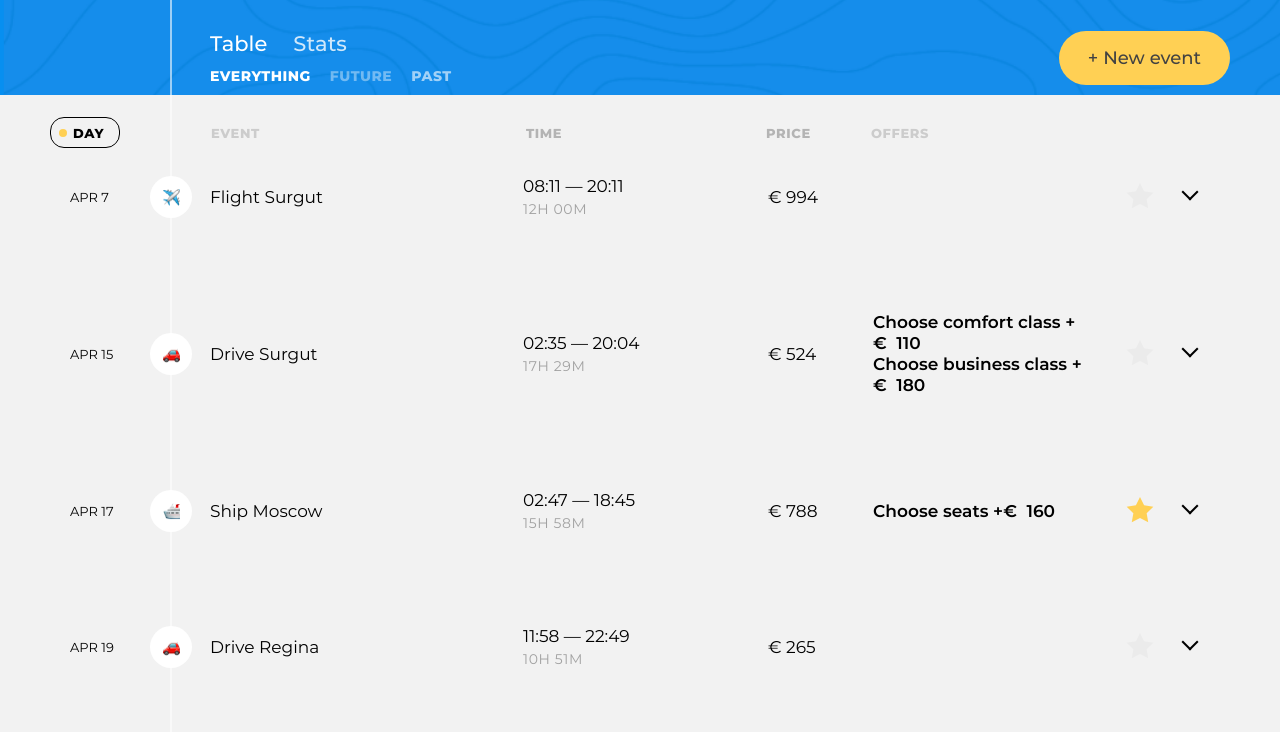
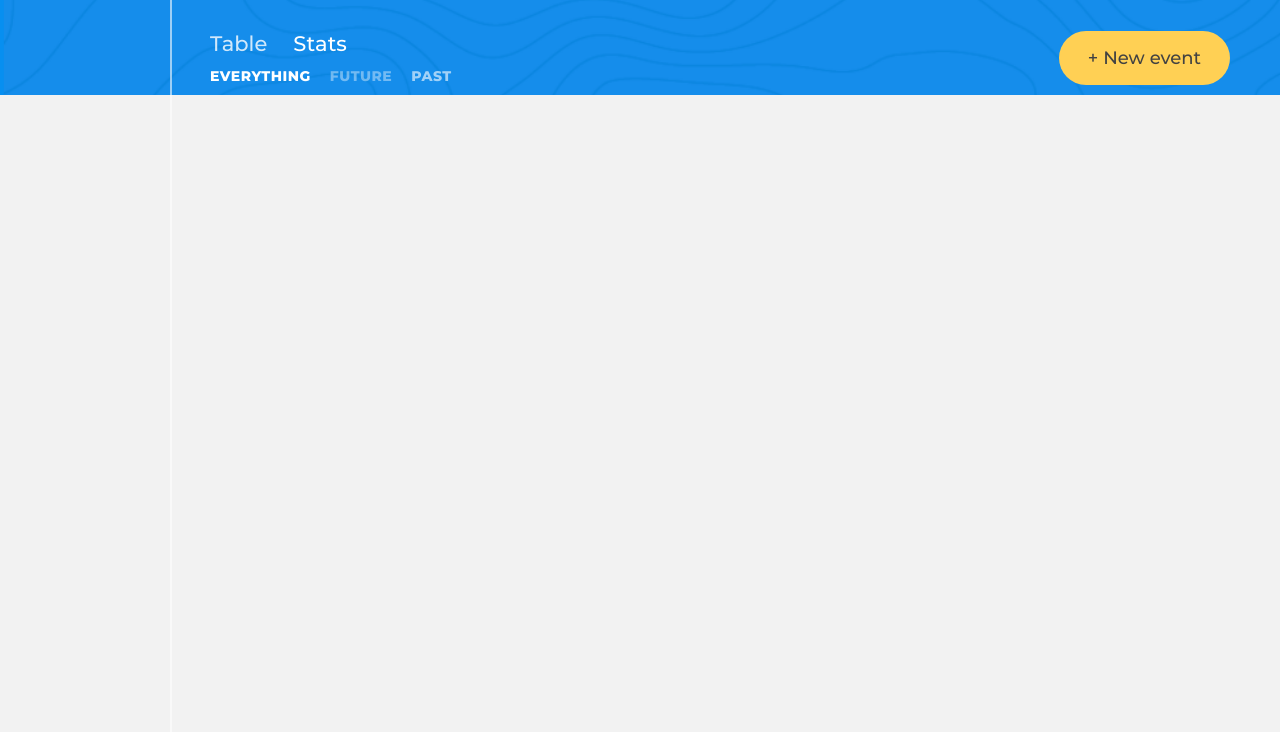
Before and after one commit to Klavionik/Big-Trip, a website built with webpack: page public/index.html in a window 1280 px wide. Both pictures are taken after a click on the link "Stats". Shown: the part 68-800 px from the top of the page. Built offline with nearby package versions, Linux system fonts and the light colour scheme.

Commit message:
Добавлен компонент StatsView, добавлена смена экранов

```diff
--- a/public/css/style.css
+++ b/public/css/style.css
@@ -981,3 +981,7 @@ main {
 
 .statistics__item:not(:last-child) {
   margin-bottom: 78px; }
+
+.hidden {
+  display: none;
+}
--- a/src/const.js
+++ b/src/const.js
@@ -42,6 +42,11 @@ const FilterType = {
   EVERYTHING: 'everything',
   FUTURE: 'future',
   PAST: 'past',
+};
+
+const MenuItem = {
+  TRIP: 'trip',
+  STATS: 'stats',
 };
 
 const OFFERS = [
@@ -134,5 +139,6 @@ export {
   SortType,
   ActionType,
   UpdateType,
-  FilterType
+  FilterType,
+  MenuItem
 };
--- a/src/main.js
+++ b/src/main.js
@@ -1,5 +1,6 @@
 import {generateEventItem, generateDestinations} from './mock/event-item';
 import MenuView from './view/menu';
+import StatsView from './view/stats';
 import {render} from './utils/common';
 import TripPresenter from './presenter/trip';
 import EventsModel from './model/events';
@@ -7,7 +8,7 @@ import FiltersModel from './model/filters';
 import FiltersPresenter from './presenter/filters';
 import OffersModel from './model/offers';
 import DestinationsModel from './model/destinations';
-import {OFFERS} from './const';
+import {OFFERS, MenuItem} from './const';
 
 const EVENT_ITEMS_COUNT = 10;
 const events = new Array(EVENT_ITEMS_COUNT).fill().map(generateEventItem);
@@ -16,10 +17,11 @@ const destinations = generateDestinations();
 const navigationElement = document.querySelector('.trip-controls__navigation');
 const filtersElement = document.querySelector('.trip-controls__filters');
 
-render(navigationElement, new MenuView());
-
 const tripMainElement = document.querySelector('.trip-main');
 const tripEventsElement = document.querySelector('.trip-events');
+
+const statsComponent = new StatsView();
+render(tripEventsElement, statsComponent, 'afterend');
 
 const eventsModel = new EventsModel();
 eventsModel.setEvents(events);
@@ -44,3 +46,35 @@ const tripPresenter = new TripPresenter(
 
 filtersPresenter.initialize();
 tripPresenter.initialize();
+
+const menuComponent = new MenuView();
+render(navigationElement, menuComponent);
+
+const handleNewEventClick = (evt) => {
+  evt.preventDefault();
+  statsComponent.hide();
+  menuComponent.toggleMenuItem(MenuItem.TRIP);
+  tripPresenter.showTrip();
+  tripPresenter.addEvent();
+};
+
+tripMainElement.querySelector('.trip-main__event-add-btn').addEventListener('click', handleNewEventClick);
+
+const handleMenuItemClick = (element) => {
+  const {path} = element.dataset;
+
+  switch (path) {
+    case MenuItem.TRIP:
+      statsComponent.hide();
+      tripPresenter.showTrip();
+      break;
+    case MenuItem.STATS:
+      tripPresenter.hideTrip();
+      statsComponent.show();
+      break;
+  }
+
+  menuComponent.toggleMenuItem(path);
+};
+
+menuComponent.setMenuItemClickHandler(handleMenuItemClick);
--- a/src/presenter/trip.js
+++ b/src/presenter/trip.js
@@ -31,13 +31,10 @@ class Trip {
     this._noEventsComponent = null;
 
     this._updateMode = this._updateMode.bind(this);
-    this._newEventClickHandler = this._newEventClickHandler.bind(this);
     this._handleSortTypeChanged = this._handleSortTypeChanged.bind(this);
     this._handleViewAction = this._handleViewAction.bind(this);
     this._handleModelEvent = this._handleModelEvent.bind(this);
     this._toggleNewEventButton = this._toggleNewEventButton.bind(this);
-
-    this._setNewEventClickHandler();
   }
 
   initialize() {
@@ -54,7 +51,18 @@ class Trip {
     this._renderTrip();
   }
 
-  _addEvent() {
+  hideTrip() {
+    this._tripContainer.classList.add('trip-events--hidden');
+    this._eventNewPresenter.destroy();
+  }
+
+  showTrip() {
+    this._currentSortType = SortType.DAY;
+    this._tripContainer.classList.remove('trip-events--hidden');
+  }
+
+  addEvent() {
+    remove(this._noEventsComponent);
     this._currentSortType = SortType.DAY;
     this._filtersModel.setFilter(UpdateType.MAJOR, FilterType.EVERYTHING);
     this._eventNewPresenter.initialize(this._toggleNewEventButton);
@@ -155,17 +163,6 @@ class Trip {
       .forEach((presenter) => presenter.resetView());
   }
 
-  _setNewEventClickHandler() {
-    this._infoContainer.querySelector('.trip-main__event-add-btn')
-      .addEventListener('click', this._newEventClickHandler);
-  }
-
-  _newEventClickHandler(evt) {
-    evt.preventDefault();
-    remove(this._noEventsComponent);
-    this._addEvent();
-  }
-
   _handleSortTypeChanged(sortType) {
     if (sortType !== this._currentSortType) {
       this._currentSortType = sortType;
--- a/src/view/abstract-view.js
+++ b/src/view/abstract-view.js
@@ -22,6 +22,14 @@ class AbstractView {
     return this._element;
   }
 
+  hide() {
+    this.getElement().classList.add('hidden');
+  }
+
+  show() {
+    this.getElement().classList.remove('hidden');
+  }
+
   removeElement() {
     this._element = null;
   }
--- a/src/view/menu.js
+++ b/src/view/menu.js
@@ -1,15 +1,47 @@
 import AbstractView from './abstract-view';
+import {MenuItem} from '../const';
 
 const createMenuTemplate = () => {
   return `<nav class="trip-controls__trip-tabs  trip-tabs">
-            <a class="trip-tabs__btn  trip-tabs__btn--active" href="#">Table</a>
-            <a class="trip-tabs__btn" href="#">Stats</a>
+            <a class="trip-tabs__btn  trip-tabs__btn--active" href="#" data-path="${MenuItem.TRIP}">Table</a>
+            <a class="trip-tabs__btn" href="#" data-path="${MenuItem.STATS}">Stats</a>
           </nav>`;
 };
 
 class Menu extends AbstractView {
+  constructor() {
+    super();
+
+    this._handleMenuItemClick = this._handleMenuItemClick.bind(this);
+  }
+
   getTemplate() {
     return createMenuTemplate();
+  }
+
+  toggleMenuItem(item) {
+    this.getElement().querySelectorAll('a').forEach((element) => {
+      if (element.dataset.path === item) {
+        element.classList.add('trip-tabs__btn--active');
+      } else {
+        element.classList.remove('trip-tabs__btn--active');
+      }
+    });
+  }
+
+  _handleMenuItemClick(evt) {
+    evt.preventDefault();
+
+    if (typeof this._callbacks.menuItemClick === 'function') {
+      this._callbacks.menuItemClick(evt.target);
+    }
+  }
+
+  setMenuItemClickHandler(cb) {
+    this._callbacks.menuItemClick = cb;
+
+    const elements = this.getElement().querySelectorAll('a');
+    elements.forEach((element) => element.addEventListener('click', this._handleMenuItemClick));
   }
 }
 
--- /dev/null
+++ b/src/view/stats.js
@@ -0,0 +1,27 @@
+import AbstractView from './abstract-view';
+
+const createStatsTemplate = () => {
+  return `<section class="statistics hidden">
+          <h2 class="visually-hidden">Trip statistics</h2>
+
+          <div class="statistics__item statistics__item--money">
+            <canvas class="statistics__chart  statistics__chart--money" width="900"></canvas>
+          </div>
+
+          <div class="statistics__item statistics__item--transport">
+            <canvas class="statistics__chart  statistics__chart--transport" width="900"></canvas>
+          </div>
+
+          <div class="statistics__item statistics__item--time-spend">
+            <canvas class="statistics__chart  statistics__chart--time" width="900"></canvas>
+          </div>
+        </section>`;
+};
+
+class Stats extends AbstractView {
+  getTemplate() {
+    return createStatsTemplate();
+  }
+}
+
+export default Stats;
```
